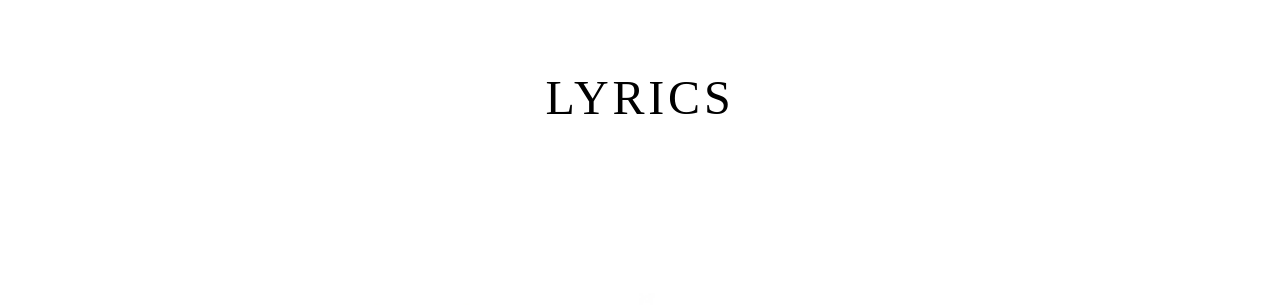
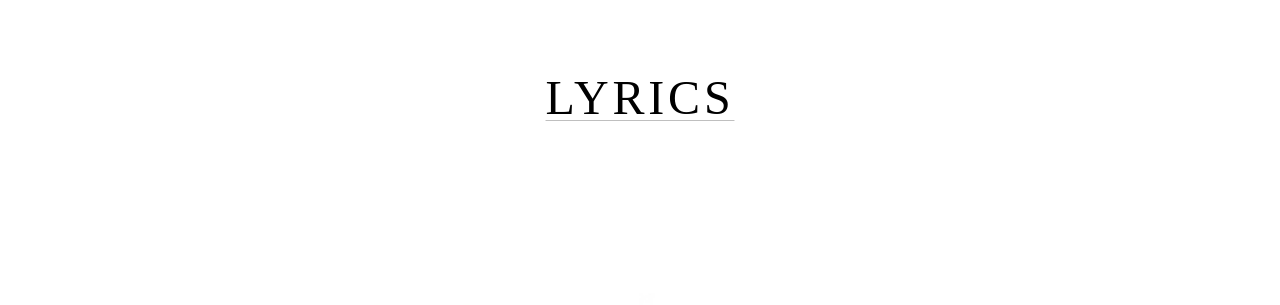
Before and after one commit to ohlucinda/jemlyrics, a Jekyll site: the page indexsp.html, which Jekyll copies as it is, in a window 1280 px wide. Shown: the top 305 px of the page. Built offline with Jekyll 4.4.1, drawn with Linux system fonts in a browser that asks for light colours; some web fonts are replaced.

Commit message:
Update indexsp.html

```diff
--- a/indexsp.html
+++ b/indexsp.html
@@ -84,7 +84,7 @@ a {
 <img src="/jemmusic/jem5.jpg" class="bg">
 
 <div class="top">
-  <a href="https://ohlucinda.github.io/jemmusic/lyrics">LYRICS</a>
+  <a href="https://ohlucinda.github.io/jemmusic/lyrics" class="lyrics-link">LYRICS</a>
 </div>
 
 <div class="center">
```
